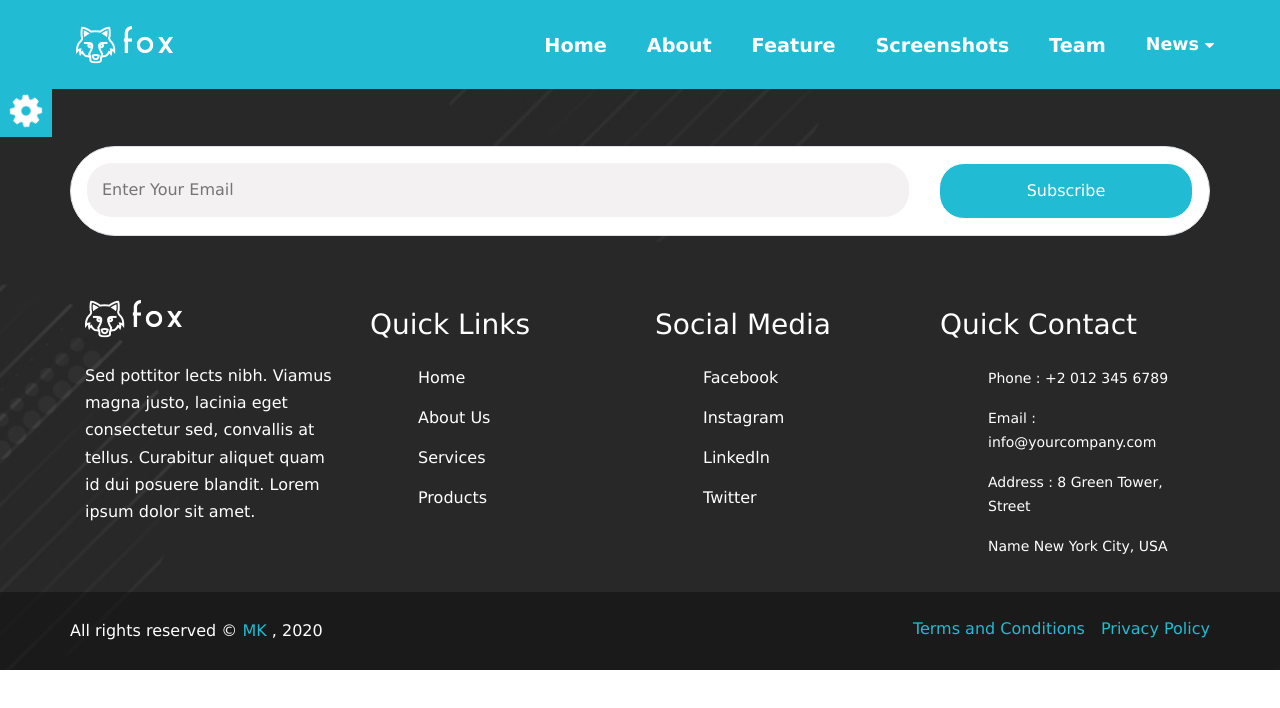
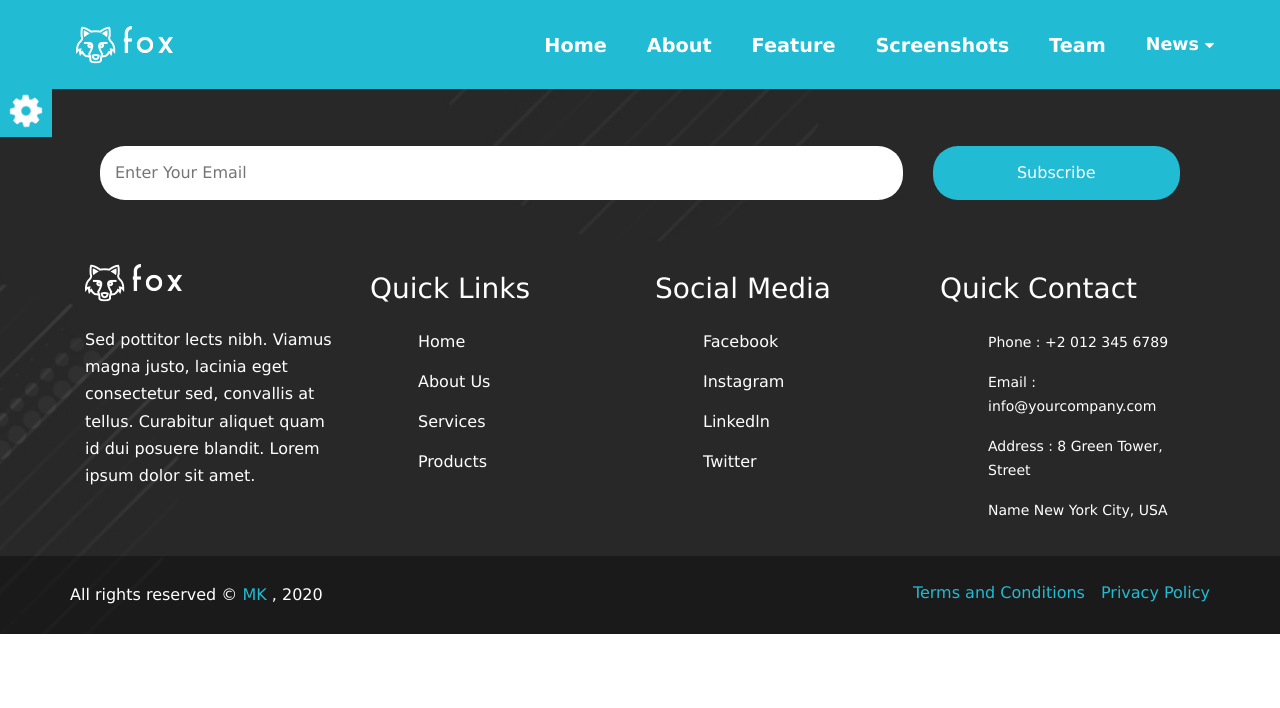
Before and after one commit to bexruz5113/foxvue, a Vue app: page /about in a window 1280 px wide. Shown: the top 708 px of the page. Built offline with nearby package versions, Linux system fonts and the light colour scheme.

Commit message:
footer input correct

```diff
--- a/src/components/sectionFooter.vue
+++ b/src/components/sectionFooter.vue
@@ -3,11 +3,11 @@
     <b-container fluid class="bgImage py-5">
     <b-container>
     <b-row>
-    <b-col cols="12" class="w-100 p-3 my-5 bg-white rounded-pill border">
-        <b-row class="d-flex justify-content-center">
+    <b-col cols="12" class="d-flex justify-content-center">
+        <b-row class="w-100 my-5 d-flex flex-row justify-content-around">
 
-            <b-col cols="12" md="9"><input class="mx-auto mb-md-0 mb-3"  type="text" placeholder="Enter Your Email"></b-col>
-            <b-col cols="12" md="3"><button class="mx-auto" type="submit">Subscribe</button></b-col>
+            <b-col cols="7" sm="8" md="9"><input class="w-100 mx-auto bg-white border-0 mb-md-0 mb-3"  type="text" placeholder="Enter Your Email"></b-col>
+            <b-col cols="5" sm="4" md="3"><button class="w-100 mx-auto border-0 px-2" type="submit">Subscribe</button></b-col>
 
         </b-row>
     </b-col>
--- a/src/components/sectionTouch.vue
+++ b/src/components/sectionTouch.vue
@@ -16,6 +16,7 @@
                 ><div class="borderBottom float-md-left">
                   <input
                     type="text"
+                    class="w-100"
                     v-model="obj.name"
                     required
                     placeholder="Enter Your Name"
@@ -25,6 +26,7 @@
                 ><div class="borderBottom">
                   <input
                     type="text"
+                    class="w-100"
                     v-model="obj.email"
                     required
                     placeholder="Enter Your Email"
@@ -34,6 +36,7 @@
                 ><div class="borderBottom float-md-right">
                   <input
                     type="text"
+                    class="w-100"
                     v-model="obj.subject"
                     required
                     placeholder="Enter Your Subject"
@@ -45,6 +48,7 @@
                     required
                     v-model="obj.message"
                     placeholder="Enter Your Message"
+                    class="mb-0 mt-5"
                   ></textarea></div
               ></b-col>
               <b-col cols="12"
@@ -118,12 +122,10 @@ input {
 .borderBottom {
   width: 100%;
   margin: 0 auto;
-  padding: 20px 0;
   border-bottom: 2px solid #21bbd3;
 }
 .borderBottomText {
   width: 100%;
-  padding: 20px 0;
   border-bottom: 2px solid #21bbd3;
 }
 .button {
```
